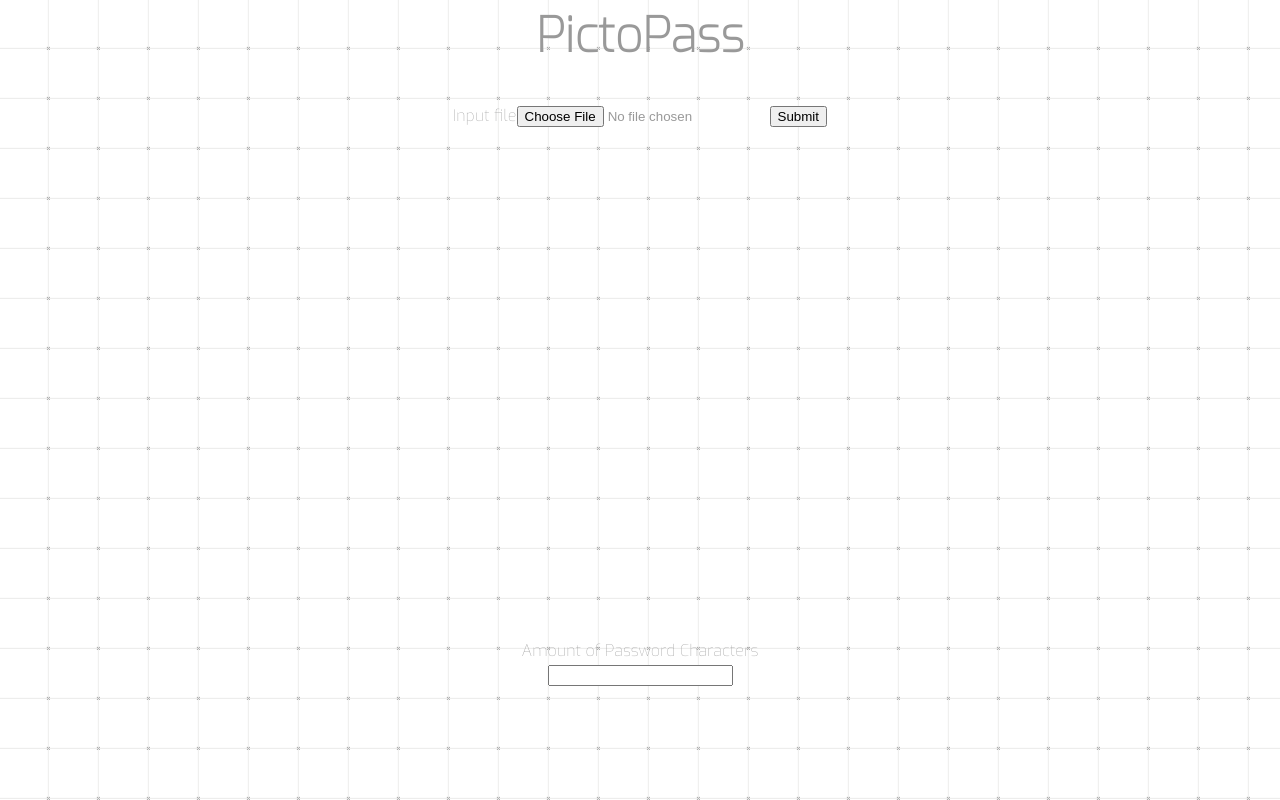
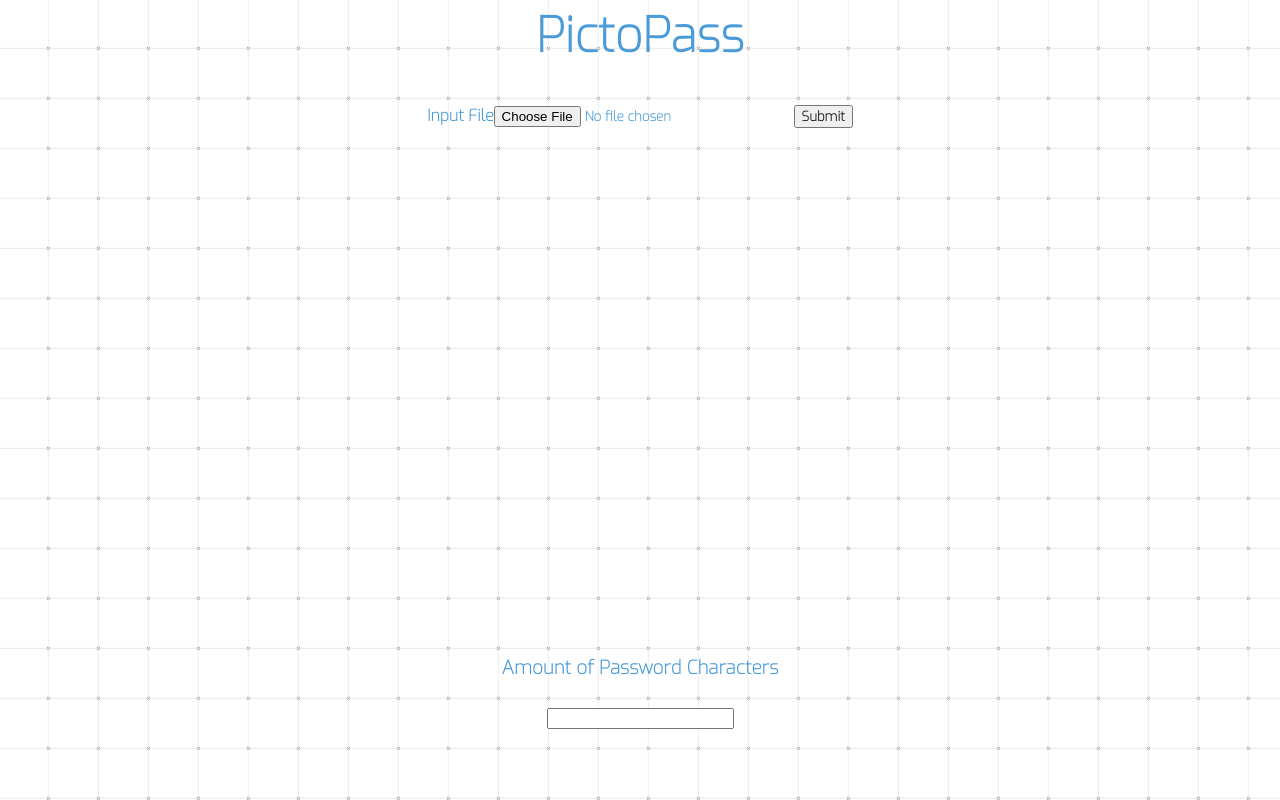
Before and after one commit to zbostock56/Pictopass, a React (Create React App) app in the folder Frontend/: page / in a window 1280 px wide. Built offline with nearby package versions, Linux system fonts and the light colour scheme.

Commit message:
made styling changes

```diff
--- a/Frontend/src/components/PasswordParameters.js
+++ b/Frontend/src/components/PasswordParameters.js
@@ -32,12 +32,13 @@ export default class PasswordParameters extends React.Component{
             <div>
                 <form onSubmit = {this.handleSubmit}>
                     <label>
-                        Amount of Password Characters
+                        <h3 className = "h3Style">Amount of Password Characters</h3>
                         <br/>
                         <input
                         type = "number"
                         name = "passwordLength"
                         onChange = {this.handleChange}
+                        id = "CharactersPassword"
                         />
                     </label>
                 </form>
--- a/Frontend/src/components/fileInput.js
+++ b/Frontend/src/components/fileInput.js
@@ -35,16 +35,22 @@ export default class FileInput extends React.Component {
       return(
         <div>
         <form onSubmit={this.handleSubmit}>
-            <label>
-                Input file
+            <label id = "LableFileInput">
+              Input File
+              {/* Choose File Button */}
                 <input
-                type = "file"
-                onChange = {this.handleChange}
+                  type = "file"
+                  className = "ButtonInput"
+                  onChange = {this.handleChange}
                 />
+
             </label>
+            {/* Submit Button */}
           <input
-          type = "submit"
-          value = "Submit"/>
+            className = "ButtonInput"
+            type = "submit"
+            value = "Submit"
+          />
         </form>
         <img id = "InputedPicture" src={this.state.file}></img>
       </div>
--- a/Frontend/src/styles/Background.scss
+++ b/Frontend/src/styles/Background.scss
@@ -37,7 +37,7 @@ $bg-height: 50px;
 .App {
   margin-top: 0px;
 
-  color: #999;
+  color: #4A9BD7;
   font: 400 16px/1.5 exo, ubuntu, "segoe ui", helvetica, arial, sans-serif;
   text-align: center;
   /* img size is 50x50 */
--- a/Frontend/src/styles/Global.css
+++ b/Frontend/src/styles/Global.css
@@ -1,4 +1,5 @@
 /* @import url('https://fonts.googleapis.com/css2?family=Nunito:wght@300&display=swap'); */
+@import url(https://fonts.googleapis.com/css?family=Exo:100);
 
 .App{
   width: 100%;
@@ -22,5 +23,25 @@ h1 {
     max-height: 100%;
     max-width: 90vw;
     height: 60vh;
+    margin-top: 10px;
+}
 
+#CharactersPassword{
+  font-weight: bold;
 }
+
+
+.h3Style{
+  /* Top, right, bottom, left */
+  margin: 5px auto 0px auto;
+}
+
+#LableFileInput{
+  font-weight: bold;
+}
+
+.ButtonInput{
+  font-family: exo;
+  font-weight: bold;
+  align-items: center;
+}
```
